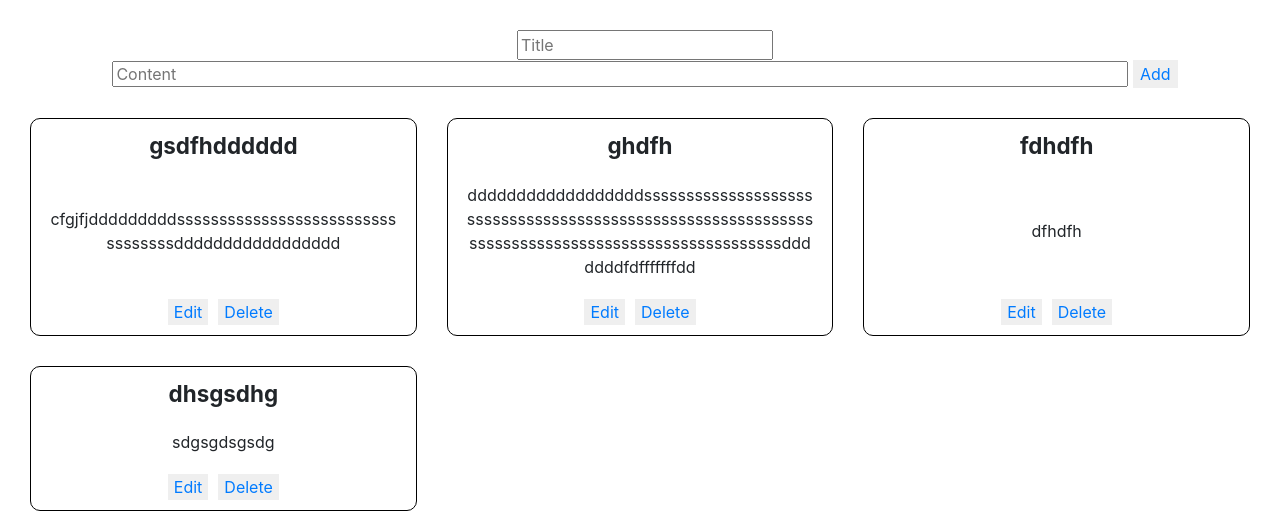
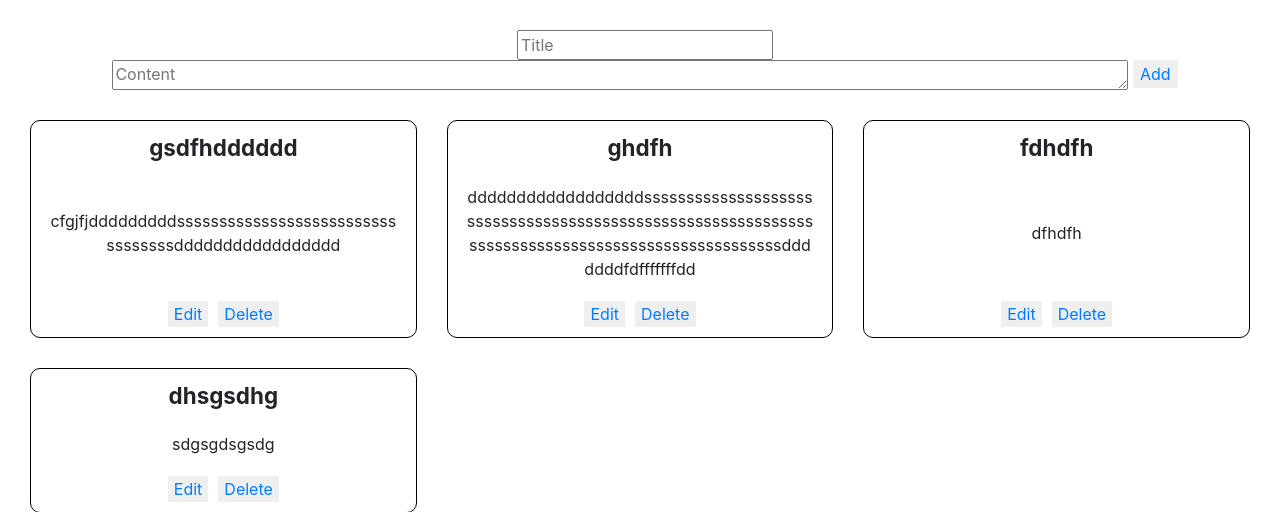
Before and after one commit to KushagraAgarwal525/Notes_App, a Django app: page / in a window 1280 px wide. Shown: the part 62-574 px from the top of the page. Run offline with Django 4.2, Linux system fonts and the light colour scheme; a user stored in the database is signed in; data comes from the database, SQL or seed files in the repository.

Commit message:
Users can now add multi line notes

```diff
--- a/notes_app/static/notes_app/notes.js
+++ b/notes_app/static/notes_app/notes.js
@@ -1,7 +1,7 @@
 document.querySelector("form").addEventListener('submit', async e => {
     e.preventDefault();
     const title = document.querySelector("form input[name='title']").value;
-    const content = document.querySelector("form input[name='content']").value;
+    const content = document.querySelector("form textarea[name='content']").value;
     if (content.length == 0) return
     const note = {
         title: title,
@@ -13,7 +13,8 @@ document.querySelector("form").addEventListener('submit', async e => {
     })
     request = await request.json();
     if (request.status == 0) {
-        document.querySelectorAll("form input").forEach(field => (!field.dataset["submit"]) ? field.value = "": null);
+        document.querySelectorAll("form input, form textarea").forEach(field => (!field.dataset["submit"]) ? field.value = "": null);
+        document.querySelector("form textarea").style.height = "30px";
         await updateNoteList();
         await addOnClicks();
         return;
--- a/notes_app/static/notes_app/styles.css
+++ b/notes_app/static/notes_app/styles.css
@@ -2,9 +2,22 @@ html, body {
     width: 100%;
 }
 
-form input[name='content'] {
+form textarea, input[type="text"] {
+    padding: 1px 2px;
+}
+
+form textarea {
+    width: 100%;
+    height: 30px;
+}
+
+.addcontent {
     width: 80%;
-    height: 20%;
+}
+
+form div {
+    display: inline-flex;
+    align-items: center;
 }
 
 .add {
@@ -68,3 +81,7 @@ form input[name='content'] {
 .add form input[type="submit"] {
     border: solid 1px transparent;
 }
+
+.add form textarea {
+    display: inline;
+}
--- a/notes_app/templates/notes_app/index.html
+++ b/notes_app/templates/notes_app/index.html
@@ -7,9 +7,16 @@
 {% block body %}
     <div class="add">
         <form method="post">
-            <input type="text" name="title" placeholder="Title">
-            <input type="textarea" name="content" placeholder="Content">
-            <input type="submit" value="Add" data-submit="true">
+            <div>
+                <input type="text" name="title" placeholder="Title">
+            </div>
+            <!-- <input type="textarea" name="content" placeholder="Content"> -->
+            <div class="addcontent">
+                <textarea name="content" placeholder="Content"></textarea>
+            </div>
+            <div>
+                <input type="submit" value="Add" data-submit="true">
+            </div>
         </form>
     </div>
     <div class="notes"></div>
```
